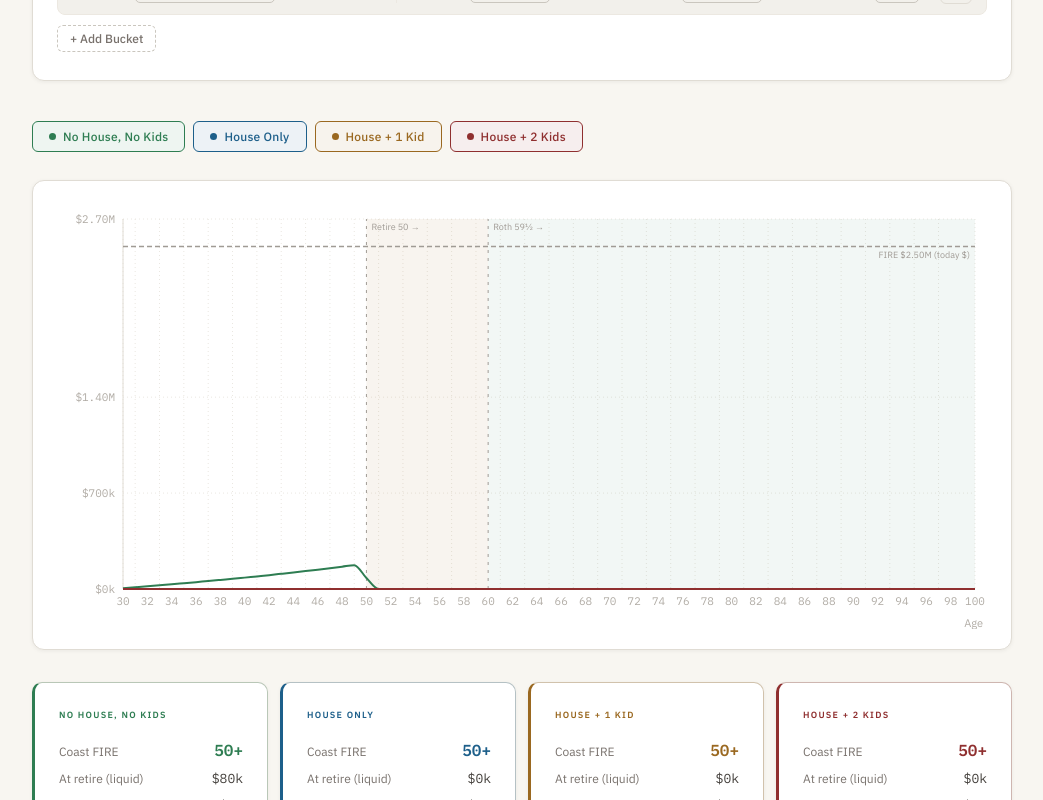
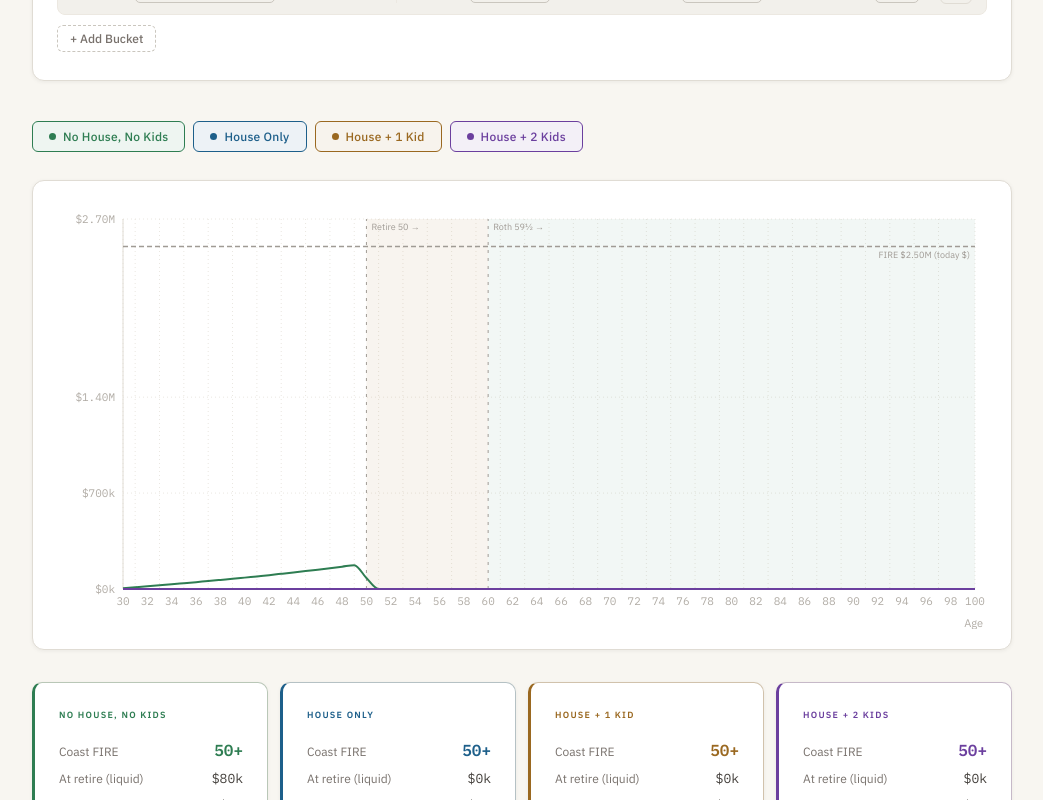
Before and after one commit to cole-titze/retirement-calculator, a React (Vite) app: page / in a window 1280 px wide. Shown: the part 1260-2060 px from the top of the page, without its empty margins (118-1161 px from the left). Built offline with nearby package versions, Linux system fonts and the light colour scheme.

Commit message:
Change House + 2 Kids color from red to purple
Red was clashing with the cost bar color in the contributions table.
Updated all three themes (paper/midnight/slate) and the SCSS variable.

https://claude.ai/code/session_01LX3exQAf1UGx9BBQiwEgMS

```diff
--- a/src/App.tsx
+++ b/src/App.tsx
@@ -59,9 +59,9 @@ const THEMES: { id: Theme; label: string }[] = [
 ];
 
 const THEME_SCENARIO_COLORS: Record<Theme, [string, string, string, string]> = {
-  paper:    ["#2e7d52", "#1d5f8a", "#9a6820", "#8f2f2f"],
-  midnight: ["#4dbf7c", "#5ba3d8", "#d49540", "#cc5858"],
-  slate:    ["#3dbd7a", "#68acf0", "#e0b050", "#e06565"],
+  paper:    ["#2e7d52", "#1d5f8a", "#9a6820", "#6b3f9e"],
+  midnight: ["#4dbf7c", "#5ba3d8", "#d49540", "#a96de0"],
+  slate:    ["#3dbd7a", "#68acf0", "#e0b050", "#a06dd8"],
 };
 
 const THEME_CHART: Record<Theme, { grid: string; axis: string; tick: string; retireRef: string; rothRef: string; honey: string; sage: string }> = {
--- a/src/global.scss
+++ b/src/global.scss
@@ -29,7 +29,7 @@ html, body {
   --color-sage:   #2e7d52;
   --color-ink:    #1d5f8a;
   --color-honey:  #9a6820;
-  --color-wine:   #8f2f2f;
+  --color-wine:   #6b3f9e;
 }
 
 // ─── Midnight (warm dark) ─────────────────────────────────────────
--- a/src/scenarios.ts
+++ b/src/scenarios.ts
@@ -5,5 +5,5 @@ export const SCENARIO_DEFS: ScenarioDef[] = [
   { hasHouse: false, numKids: 0, label: "No House, No Kids", color: "#2e7d52", retireSpend: RETIRE_SPEND_BASE },
   { hasHouse: true,  numKids: 0, label: "House Only",        color: "#1d5f8a", retireSpend: RETIRE_SPEND_HOUSE },
   { hasHouse: true,  numKids: 1, label: "House + 1 Kid",     color: "#9a6820", retireSpend: RETIRE_SPEND_KIDS },
-  { hasHouse: true,  numKids: 2, label: "House + 2 Kids",    color: "#8f2f2f", retireSpend: RETIRE_SPEND_KIDS },
+  { hasHouse: true,  numKids: 2, label: "House + 2 Kids",    color: "#6b3f9e", retireSpend: RETIRE_SPEND_KIDS },
 ];
```
